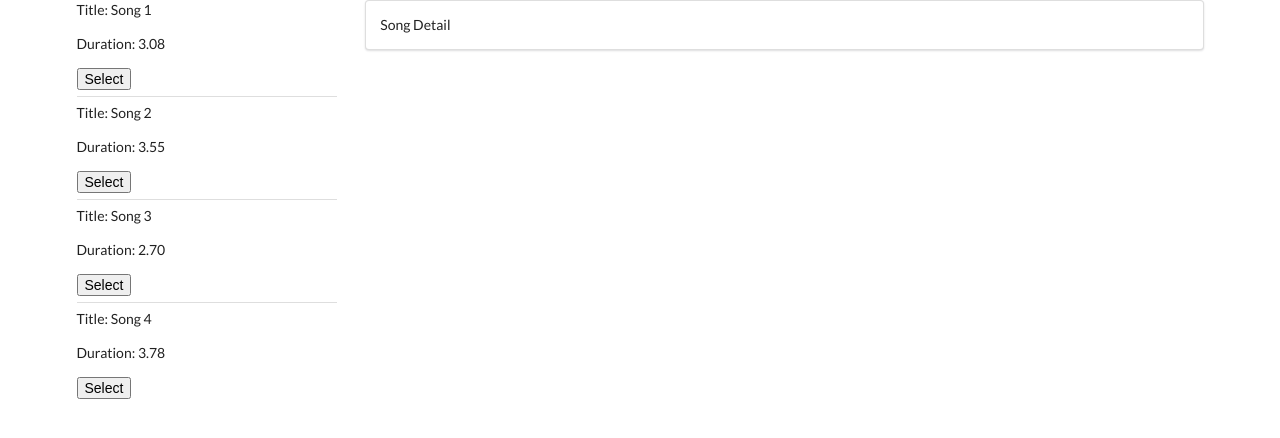
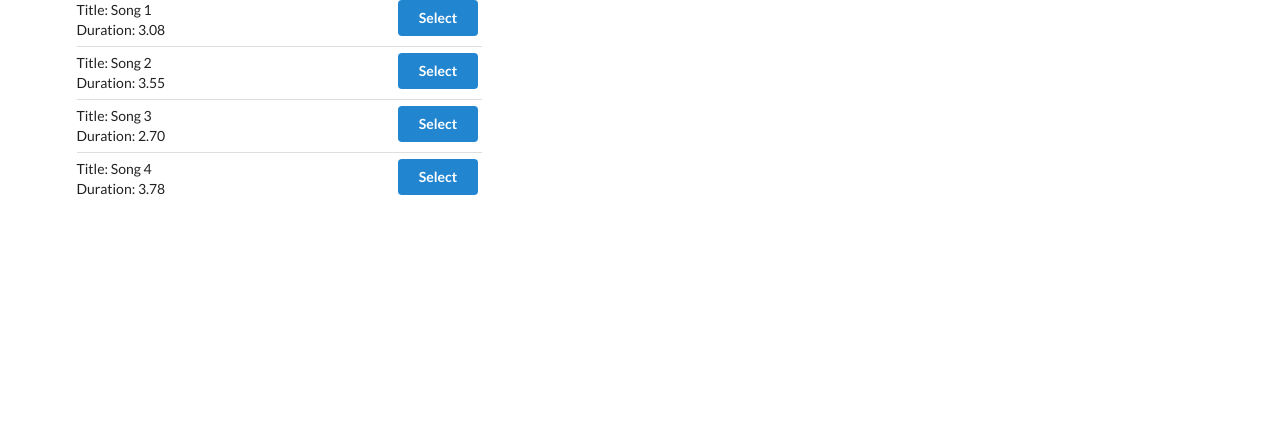
Before and after one commit to nicholaspretorius/redux-starter, a React (Create React App) app: page / in a window 1280 px wide. Shown: the top 438 px of the page. Built offline with nearby package versions, Linux system fonts and the light colour scheme.

Commit message:
Refactoring to redux.

```diff
--- /dev/null
+++ b/src/actions/index.js
@@ -0,0 +1,6 @@
+export const selectSong = song => {
+  return {
+    type: "SELECT_SONG",
+    payload: song
+  };
+};
--- a/src/components/App.js
+++ b/src/components/App.js
@@ -1,51 +1,25 @@
 import React from "react";
 import SongList from "./SongList";
 import SongDetail from "./SongDetail";
+import { selectSong } from "./../actions";
 
 class App extends React.Component {
-  state = {
-    songs: []
+  componentDidMount() {}
+
+  onSelectSong = song => {
+    this.setState({ selectedSong: song });
   };
-
-  componentDidMount() {
-    const songs = [
-      {
-        id: 1,
-        name: "Song 1",
-        duration: 185
-      },
-      {
-        id: 2,
-        name: "Song 2",
-        duration: 213
-      },
-      {
-        id: 3,
-        name: "Song 3",
-        duration: 162
-      },
-      {
-        id: 4,
-        name: "Song 4",
-        duration: 227
-      }
-    ];
-
-    this.setState({ songs: songs });
-  }
-
-  onSelectSong() {
-    console.log("Song: ");
-  }
 
   render() {
     return (
-      <div className="ui column stackable grid container">
-        <div className="four wide column">
-          <SongList songs={this.state.songs} onSelectSong={this.onSelectSong} />
-        </div>
-        <div className="twelve wide column">
-          <SongDetail />
+      <div className="ui container grid">
+        <div className="ui row">
+          <div className="six wide column">
+            <SongList />
+          </div>
+          <div className="ten wide column">
+            <SongDetail />
+          </div>
         </div>
       </div>
     );
--- a/src/components/SongDetail.js
+++ b/src/components/SongDetail.js
@@ -1,9 +1,26 @@
 import React from "react";
+import { connect } from "react-redux";
 
 class SongDetail extends React.Component {
   render() {
-    return <div className="ui segment">Song Detail</div>;
+    const { selectedSong } = this.props;
+
+    if (!selectedSong) {
+      return <></>;
+    } else {
+      return (
+        <div className="ui segment">
+          <h4>{selectedSong.name}</h4>
+          <p>{selectedSong.duration}</p>
+        </div>
+      );
+    }
   }
 }
 
-export default SongDetail;
+const mapStateToProps = state => {
+  console.log(state);
+  return { selectedSong: state.selectedSong };
+};
+
+export default connect(mapStateToProps)(SongDetail);
--- a/src/components/SongList.js
+++ b/src/components/SongList.js
@@ -1,18 +1,27 @@
 import React from "react";
+import { connect } from "react-redux";
 
 class SongList extends React.Component {
-  onClick = e => {
-    console.log(e);
-    this.props.onSelectSong();
-  };
   render() {
     const songList = this.props.songs.map(song => {
       return (
         <div className="item" key={song.id}>
-          <div className="content">
-            <p>Title: {song.name}</p>
-            <p>Duration: {(song.duration / 60).toFixed(2)}</p>
-            <button onClick={this.onClick}>Select</button>
+          <div className="left floated content">
+            <p>
+              Title: {song.name}
+              <br />
+              Duration: {(song.duration / 60).toFixed(2)}
+            </p>
+          </div>
+          <div className="right floated content">
+            <button
+              className="ui button primary"
+              onClick={() => {
+                console.log(song);
+              }}
+            >
+              Select
+            </button>
           </div>
         </div>
       );
@@ -22,4 +31,9 @@ class SongList extends React.Component {
   }
 }
 
-export default SongList;
+const mapStateToProps = state => {
+  console.log(state);
+  return { songs: state.songs };
+};
+
+export default connect(mapStateToProps)(SongList);
--- a/src/index.js
+++ b/src/index.js
@@ -1,5 +1,13 @@
 import React from "react";
 import ReactDOM from "react-dom";
+import { Provider } from "react-redux";
+import { createStore } from "redux";
 import App from "./components/App";
+import reducers from "./reducers";
 
-ReactDOM.render(<App />, document.querySelector("#root"));
+ReactDOM.render(
+  <Provider store={createStore(reducers)}>
+    <App />
+  </Provider>,
+  document.querySelector("#root")
+);
--- /dev/null
+++ b/src/reducers/index.js
@@ -0,0 +1,39 @@
+import { combineReducers } from "redux";
+
+const songsReducer = () => {
+  return [
+    {
+      id: 1,
+      name: "Song 1",
+      duration: 185
+    },
+    {
+      id: 2,
+      name: "Song 2",
+      duration: 213
+    },
+    {
+      id: 3,
+      name: "Song 3",
+      duration: 162
+    },
+    {
+      id: 4,
+      name: "Song 4",
+      duration: 227
+    }
+  ];
+};
+
+const selectSongReducer = (selectedSong = null, action) => {
+  if (action.type === "SELECT_SONG") {
+    return action.payload;
+  }
+
+  return selectedSong;
+};
+
+export default combineReducers({
+  songs: songsReducer,
+  selectedSong: selectSongReducer
+});
```
